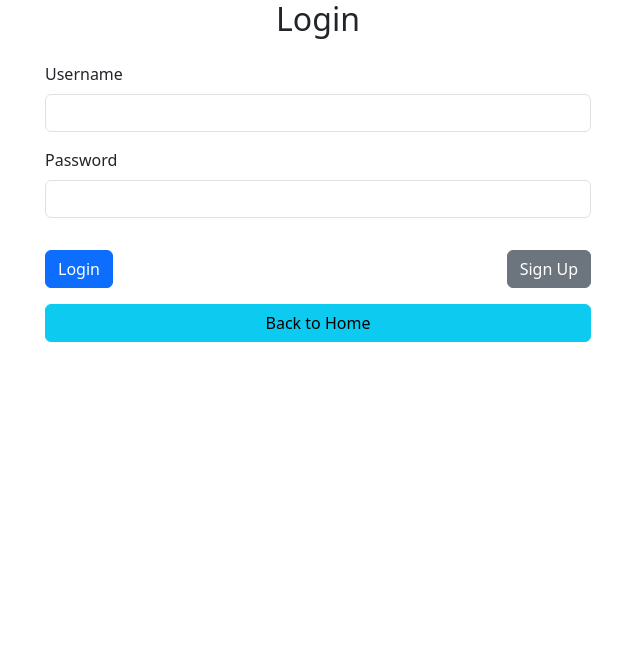
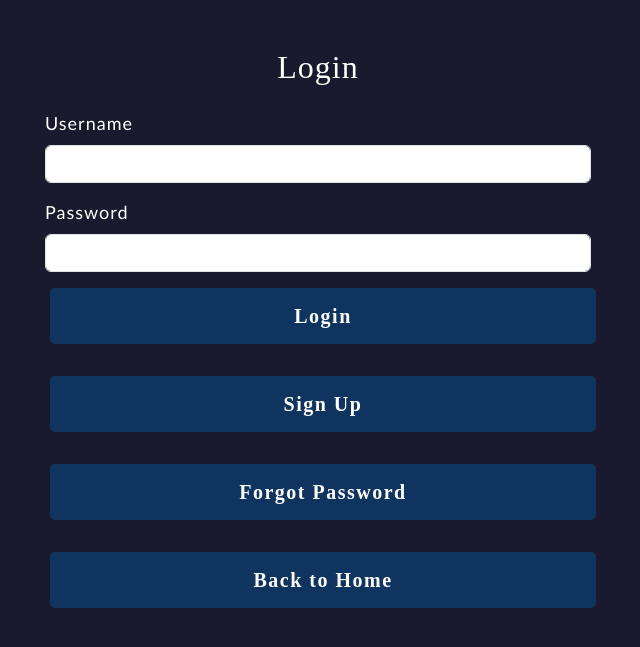
Before and after one commit to a-amrashraf/webprog, a PHP site: page /log-in.php in a window 1280 px wide. Shown: the top 647 px of the page, without its empty margins (322-962 px from the left). Run offline with PHP 8.4, Linux system fonts and the light colour scheme.

Commit message:
added css to sign in page

```diff
--- a/Test.css
+++ b/Test.css
@@ -57,7 +57,9 @@ padding-bottom:2vw ;
     align-items: center;
     justify-content: center;
     position: relative;
+    text-size-adjust: auto  ;
 }
+
 
 .whiteText {
     color: white;
--- a/log-in.php
+++ b/log-in.php
@@ -8,17 +8,66 @@
         integrity="sha384-T3c6CoIi6uLrA9TneNEoa7RxnatzjcDSCmG1MXxSR1GAsXEV/Dwwykc2MPK8M2HN" crossorigin="anonymous">
 
     <style>
-        .btn-block{
-            margin-top: 1rem;
-        }
-        .signup-btn {
-            float: right;
-            margin-top: 1rem;
-        }
+            :root {
+    --background: #1a1a2e;
+    --color: #ffffff;
+    --primary-color: #0f3460;
+}
+body {
+    margin: 0;
+    box-sizing: border-box;
+    font-family: "poppins";
+    background: var(--background);
+    color: var(--color);
+    letter-spacing: 1px;
 
-        .back-to-home {
-            width: 100%;
-        }
+}
+
+        button{
+    background-color: var(--primary-color);
+    color: var(--color);
+    display: block;
+    padding: 13px;
+    border-radius: 5px;
+    outline: none;
+    font-size: 13px;
+    letter-spacing: 1.5px;
+    font-weight: bold;
+    width: 50%;
+    cursor: pointer;
+    margin: 5px;
+    margin-bottom: 2rem;
+    transition: all 0.1s ease-in-out;
+    border: none;
+
+}
+.btn{
+    background-color: var(--primary-color);
+    color: var(--color);
+    display: block;
+    padding: 13px;
+    border-radius: 5px;
+    outline: none;
+    font-size: 20px;
+    letter-spacing: 1.5px;
+    font-weight: bold;
+    width: 100%;
+    cursor: pointer;
+    margin: 5px;
+    margin-bottom: 2rem;
+   border: none;
+}
+.login-form {
+    margin-top: 3rem;
+}
+.user{
+    font-size: large;
+    font-family: 'Gill Sans', 'Gill Sans MT', Calibri, 'Trebuchet MS', sans-serif;
+}
+.pass{
+    font-size: large;
+    font-family: 'Gill Sans', 'Gill Sans MT', Calibri, 'Trebuchet MS', sans-serif;
+}
     </style>
 </head>
 
@@ -29,20 +78,18 @@
             <div class="col-md-6 offset-md-3">
                 <form class="login-form" method="post">
                     <h2 class="text-center mb-4">Login</h2>
-                    <div class="mb-3">
+                    <div class="user mb-3">
                         <label for="username" class="form-label">Username</label>
                         <input type="text" class="form-control" name="user" id="username" required>
                     </div>
-                    <div class="mb-3">
+                    <div class="pass mb-3">
                         <label for="password" class="form-label">Password</label>
                         <input type="password" class="form-control" name="pwd" id="password" required>
                     </div>
                     <button type="submit" name="btn" class="btn btn-primary btn-block">Login</button>
-                    <!-- Sign Up button moved to the right -->
-                    <button type="button" class="btn btn-secondary mt-3 signup-btn"
-                        onclick="location.href='signin.php';">Sign Up</button>
-                    <!-- Back to Home button below and wider -->
-                    <a href="index.html" class="btn btn-info mt-3 back-to-home">Back to Home</a>
+                    <button id="signin" class="btn btn-primary btn-md center-block" onclick="location.href='signin.php';">Sign Up</button>
+                    <button id="Forgot" class="btn btn-danger btn-md center-block" onclick="showAlert()">Forgot Password</button>
+                    <button class="btn btn-outline-primary back-to-home" onclick="location.href='index.html';">Back to Home</button>
                 </form>
                 <!-- Display the retrieved username -->
                 <?php
@@ -70,7 +117,19 @@
 
     <!-- Bootstrap JS and dependencies -->
     <script src="https://cdn.jsdelivr.net/npm/bootstrap@5.3.2/dist/js/bootstrap.bundle.min.js"
-        integrity="sha384-C6RzsynM9kWDrMNeT87bh95OGNyZPhcTNXj1NW7RuBCsyN/o0jlpcV8Qyq46cDfL" crossorigin="anonymous">
-    </script>
+        integrity="sha384-C6RzsynM9kWDrMNeT87bh95OGNyZPhcTNXj1NW7RuBCsyN/o0jlpcV8Qyq46cDfL" crossorigin="anonymous"></script>
+        <script>
+                let clickCount = 0;
+
+function showAlert() {
+  clickCount++;
+  if (clickCount <= 3) {
+    alert("rakz ysta argook mthzrsh");
+  } else {
+    alert("shof mahl gherna ysta ashl");
+  }
+}
+        </script>
+
 </body>
 </html>
```
Also changed, not shown: signin.php (+4 -3 lines).
